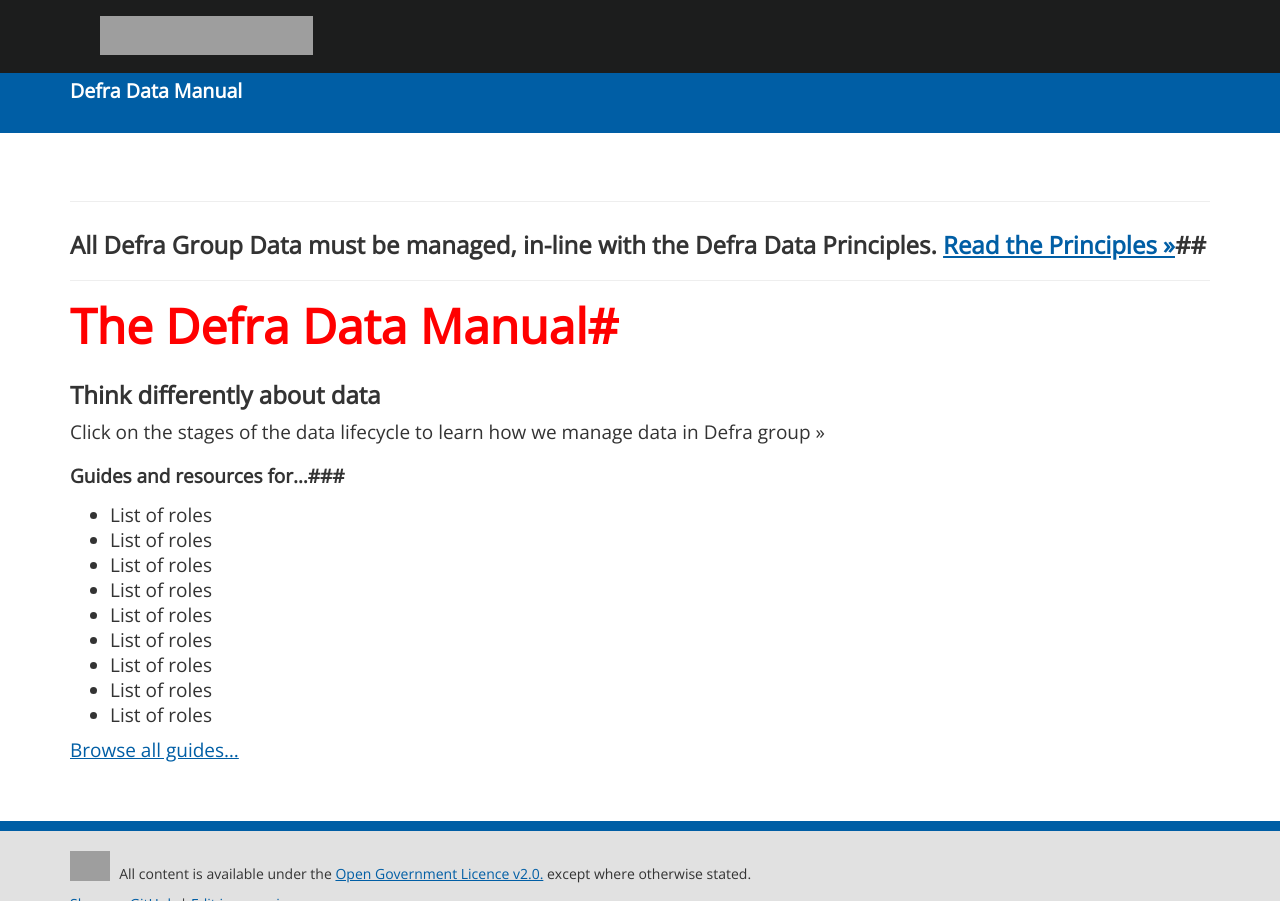
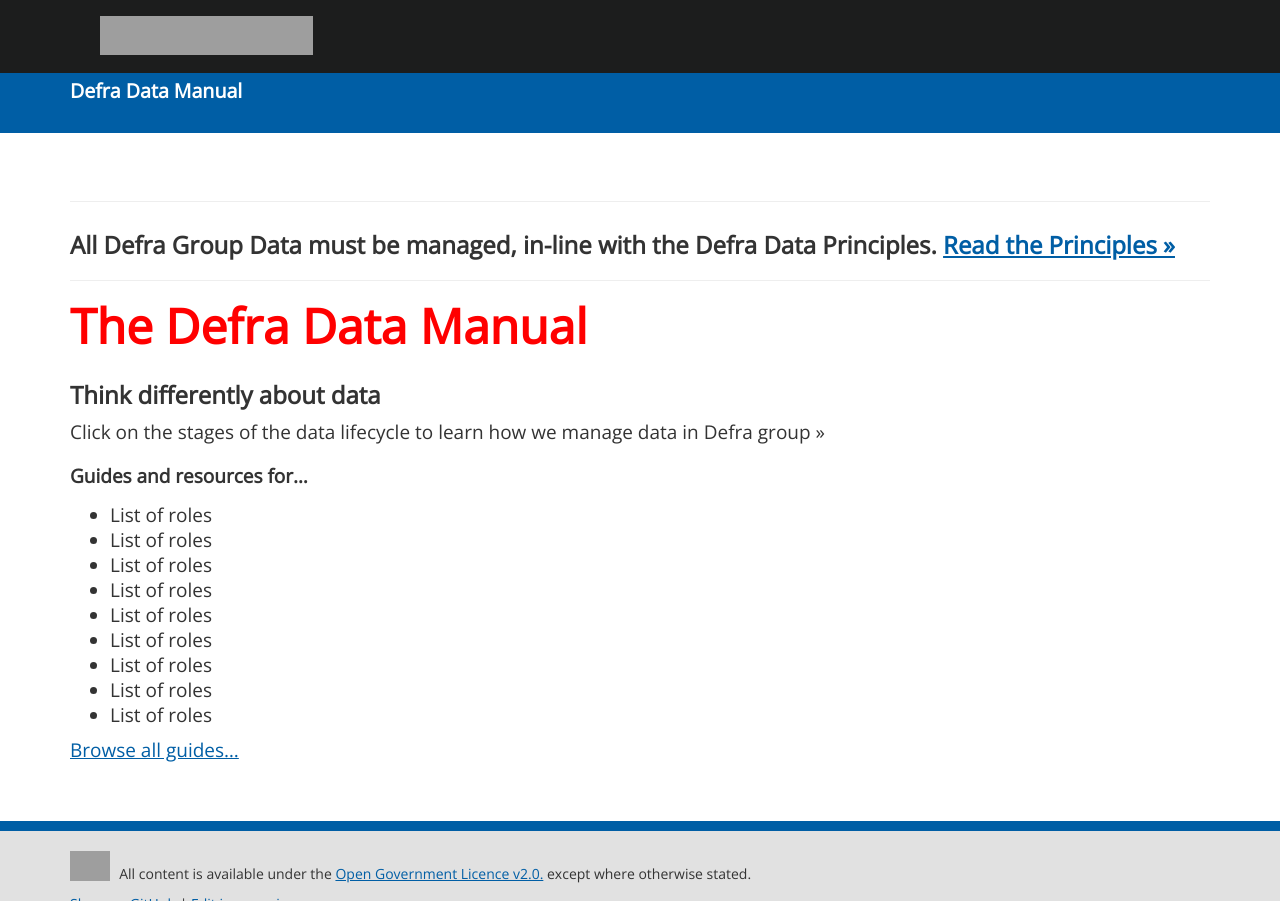
Before and after one commit to andjnewman/DDM, a Jekyll site: the page built from index.md, in a window 1280 px wide. Built offline with Jekyll 4.4.1, drawn with Linux system fonts in a browser that asks for light colours; grey boxes are pictures that could not be loaded.

```diff
--- a/index.md
+++ b/index.md
@@ -5,15 +5,16 @@ title: Defra Data Manual
 
 ***
 
-## All Defra Group Data must be managed, in-line with the Defra Data Principles. [Read the Principles >>](/DDM/principles/principles)##
+## All Defra Group Data must be managed, in-line with the Defra Data Principles. [Read the Principles >>](/DDM/principles/principles)
 
 ***
-# The Defra Data Manual#
+
+# The Defra Data Manual
 
 ## Think differently about data
 Click on the stages of the data lifecycle to learn how we manage data in Defra group >>
 
-### Guides and resources for…###
+### Guides and resources for…
 
 * List of roles
 * List of roles
```
